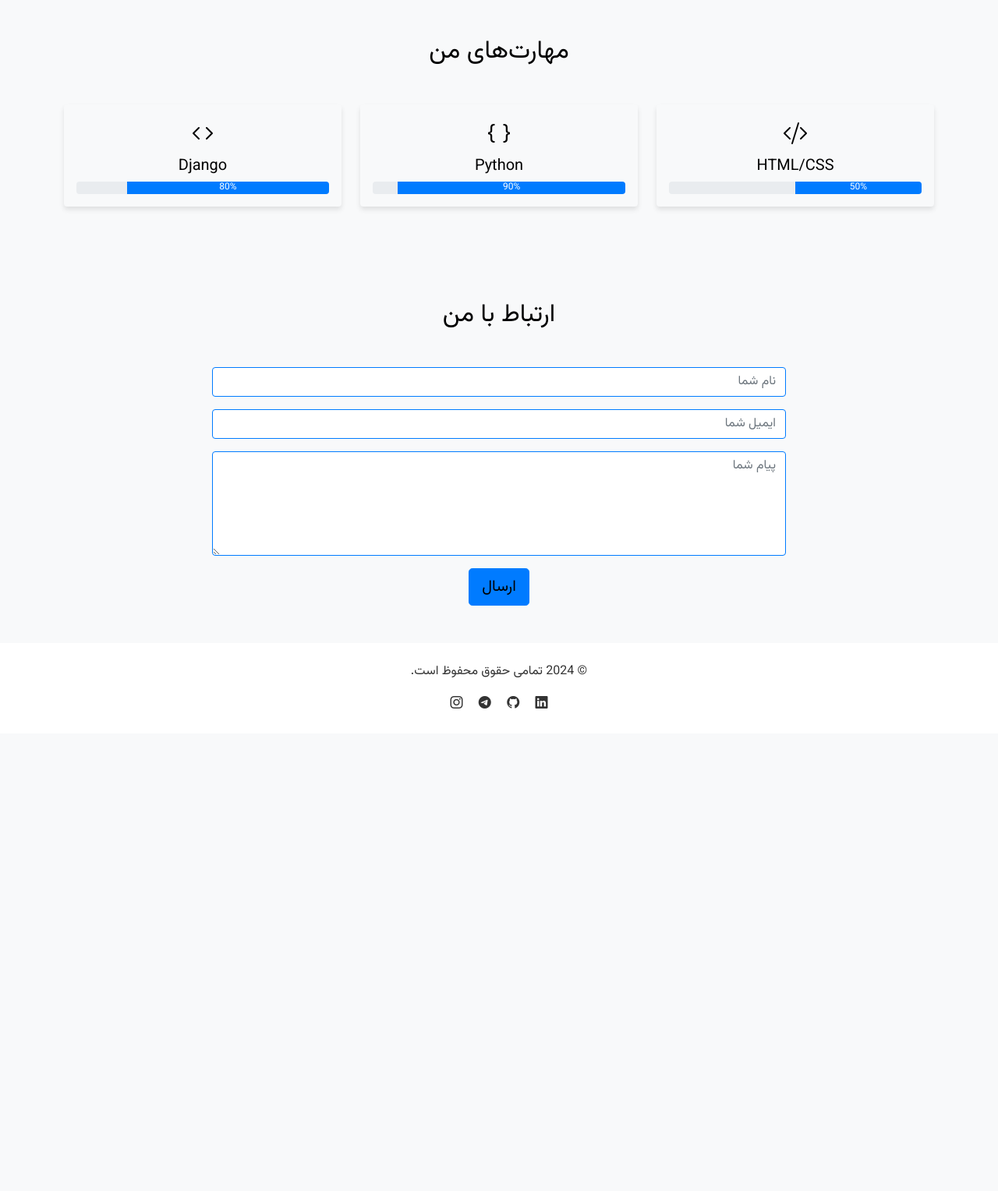
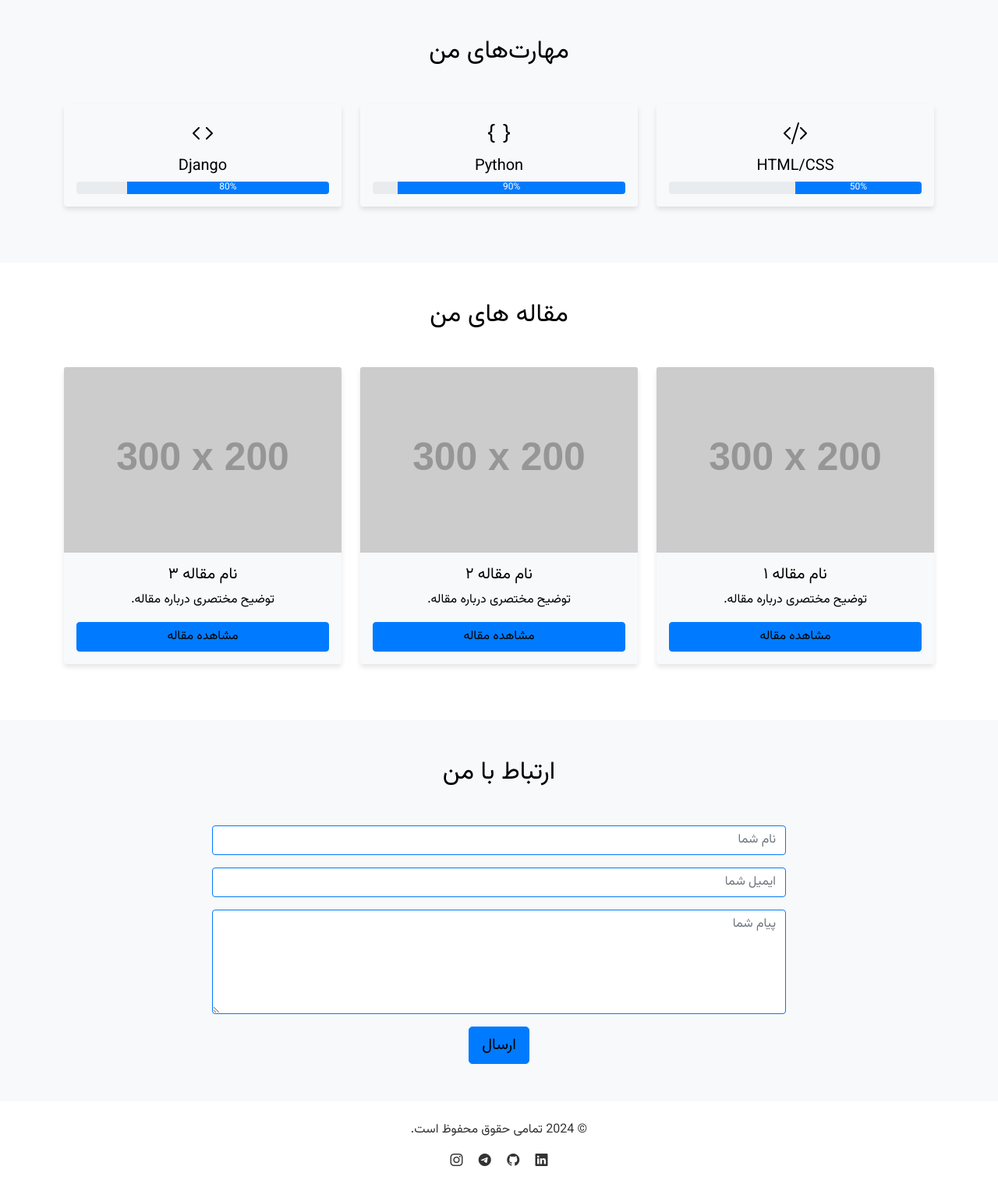
Before and after one commit to AmirHB3/AmirHB, a PHP site: page / in a window 1280 px wide. Shown: the part 1529-3057 px from the top of the page at 78% size. Before the commit the page ends 2438 px from the top, so only its background shows below. Run offline with PHP 8.4, Linux system fonts and the light colour scheme; grey boxes labelled with a size stand in for pictures from a placeholder-image service; some libraries are stand-ins or nearby versions.

Commit message:
Add files via upload

```diff
--- a/index.php
+++ b/index.php
@@ -110,6 +110,46 @@ include 'components/header.php';
     </div>
 </section>
 
+<!-- Articles Section -->
+<section id="projects" class="py-5 fade-in">
+        <div class="container">
+            <h2 class="text-center mb-5">مقاله های من</h2>
+            <div class="row">
+                <div class="col-md-6 col-lg-4 mb-4">
+                    <div class="card project-card">
+                        <img src="https://placehold.co/300x200" class="card-img-top" alt="تصویر مقاله">
+                        <div class="card-body">
+                            <h3 class="card-title h5">نام مقاله ۱</h3>
+                            <p class="card-text">توضیح مختصری درباره مقاله.</p>
+                            <a href="components/ArticlePage.php" class="btn btn-primary">مشاهده مقاله</a>
+                        </div>
+                    </div>
+                </div>
+                <div class="col-md-6 col-lg-4 mb-4">
+                    <div class="card project-card">
+                        <img src="https://placehold.co/300x200" class="card-img-top" alt="تصویر مقاله">
+                        <div class="card-body">
+                            <h3 class="card-title h5">نام مقاله ۲</h3>
+                            <p class="card-text">توضیح مختصری درباره مقاله.</p>
+                            <a href="components/ArticlePage.php" class="btn btn-primary">مشاهده مقاله</a>
+                        </div>
+                    </div>
+                </div>
+                <div class="col-md-6 col-lg-4 mb-4">
+                    <div class="card project-card">
+                        <img src="https://placehold.co/300x200" class="card-img-top" alt="تصویر مقاله">
+                        <div class="card-body">
+                            <h3 class="card-title h5">نام مقاله ۳</h3>
+                            <p class="card-text">توضیح مختصری درباره مقاله.</p>
+                            <a href="components/ArticlePage.php" class="btn btn-primary">مشاهده مقاله</a>
+                        </div>
+                    </div>
+                </div>
+            </div>
+        </div>
+</section>
+
+
 <!-- Contact Section -->
 <section id="contact" class="py-5 bg-light fade-in">
     <div class="container">
```
